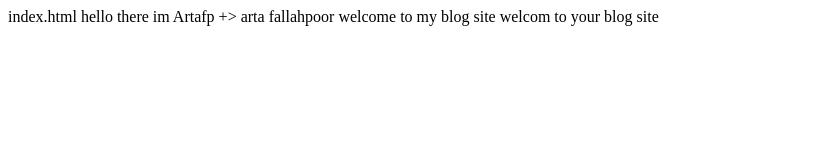
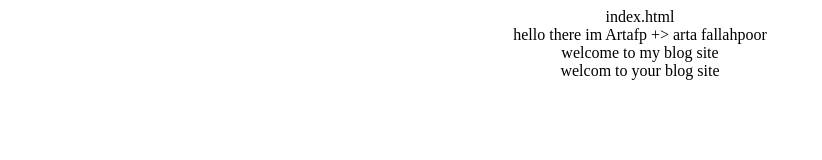
Before and after one commit to artafps/artafps, a plain HTML site: page index.html in a window 1280 px wide. Shown: the whole page, without its empty margins (0-822 px from the left). Drawn offline with Linux system fonts and the light colour scheme.

Commit message:
Update index.html

```diff
--- a/index.html
+++ b/index.html
@@ -1,7 +1,9 @@
+<center>
 index.html
-
+<br/>
 hello there im Artafp +> arta fallahpoor
-
+<br/>
 welcome to my blog site
-
+<br/>
 welcom to your blog site
+</center>
```
